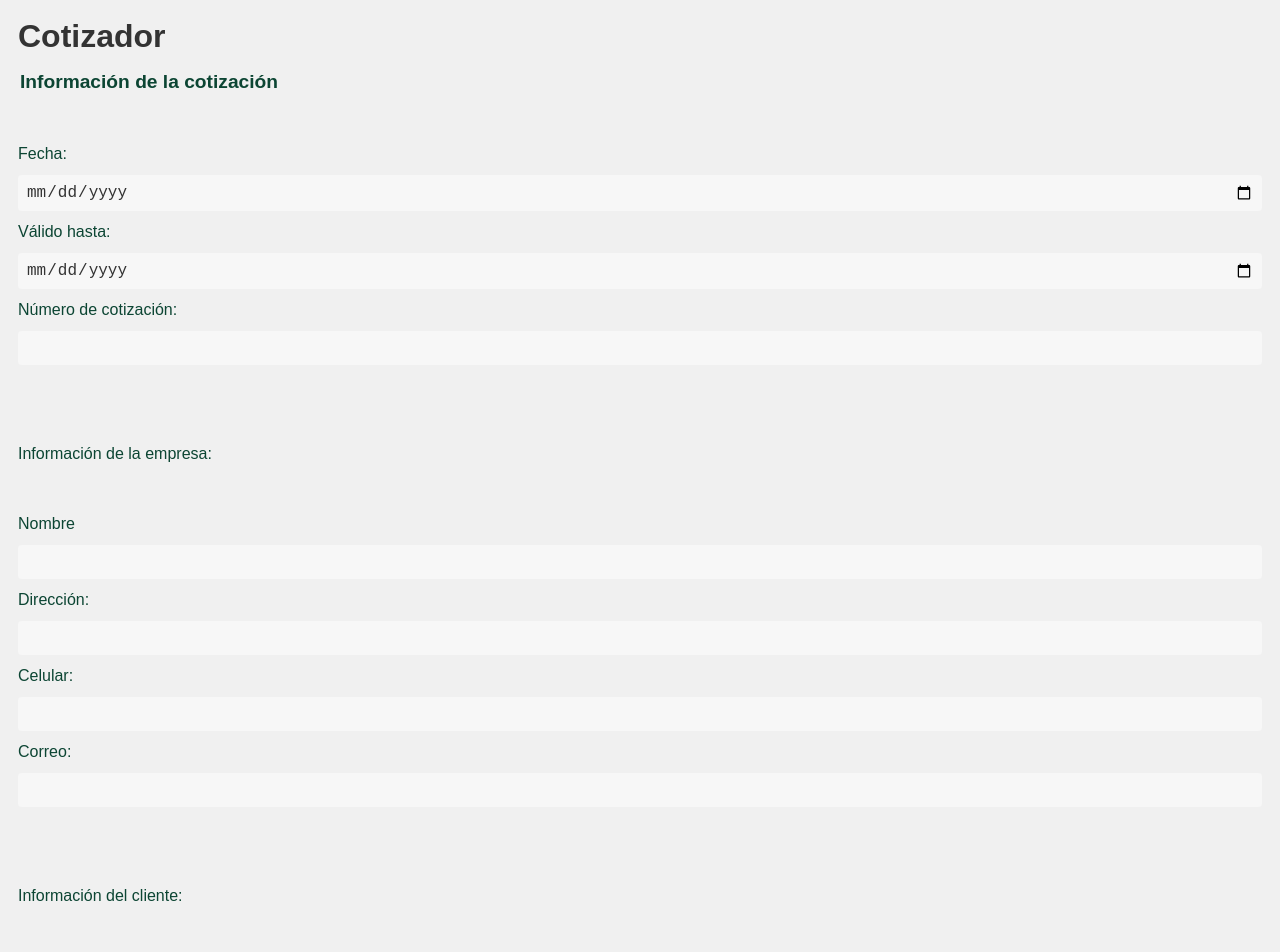
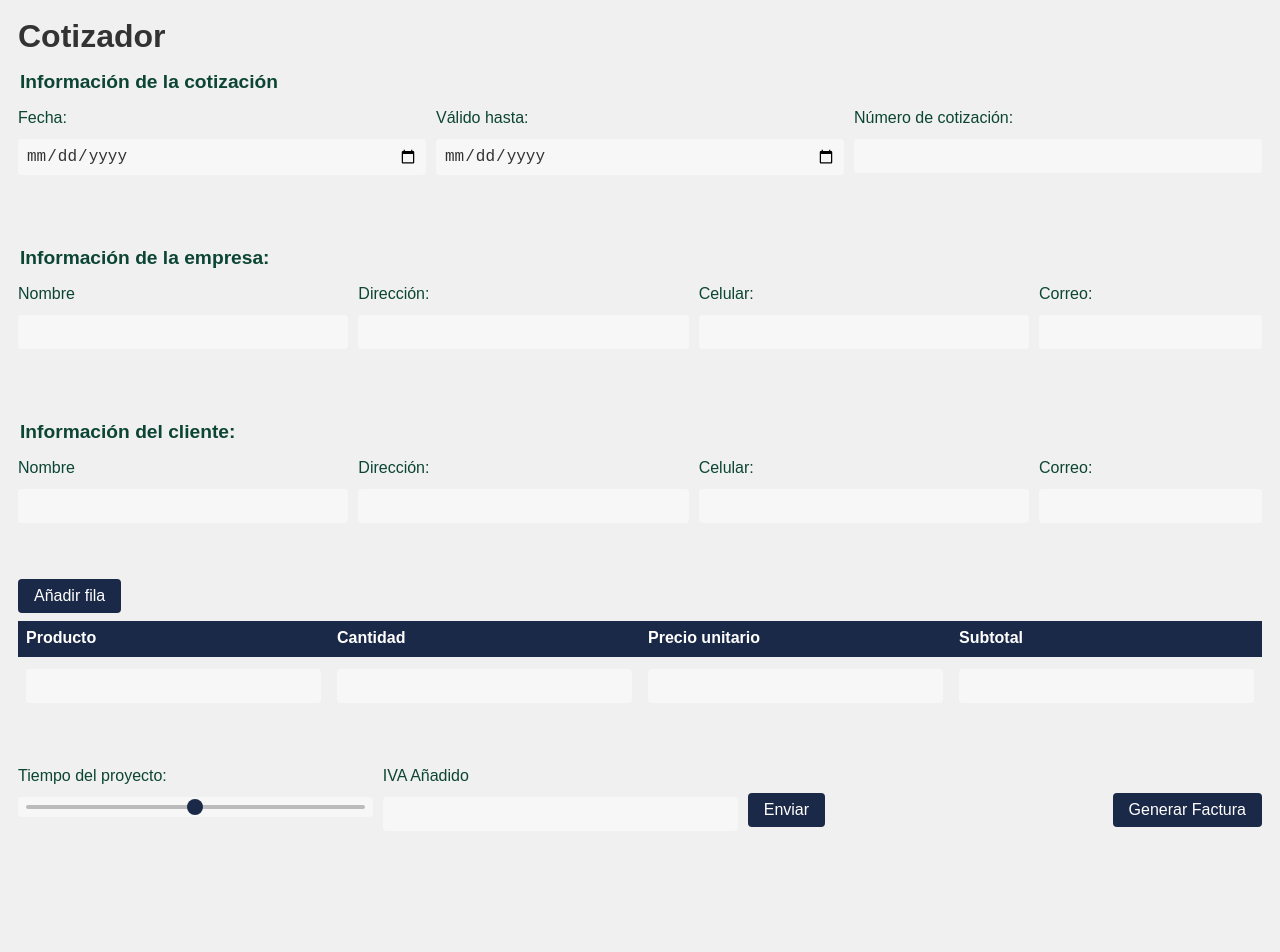
Before and after one commit to nagsdesigner/cotizador-para-empresas, a plain HTML site: page index.html in a window 1280 px wide. Shown: the top 952 px of the page. After the commit the page ends 853 px from the top, so only its background shows below. Drawn offline with Linux system fonts and the light colour scheme.

Commit message:
organizacion del formulario

```diff
--- a/index.html
+++ b/index.html
@@ -9,44 +9,70 @@
      <div id="originalContent">
             <h1>Cotizador</h1>
             <form action="index.html" method="post" id="form">
-
               <fieldset>
                 <legend>Información de la cotización</legend>
-                <br><br>
+                <div class="parent">
+                  <div class="div1">
                     <label for="fecha">Fecha:</label>
                     <input type="date" id="fecha" name="fecha">
+                  </div>
+                  <div class="div2">
                     <label for="valido-hasta">Válido hasta:</label>
                     <input type="date" id="valido-hasta" name="valido-hasta">
+                  </div>
+                  <div class="div3">
                     <label for="numero-cotizacion">Número de cotización:</label>
                     <input type="text" id="numero-cotizacion" name="numero-cotizacion">
+                  </div>
+                </div>
               </fieldset>
               <br><br>
               <fieldset>
-                <label>Información de la empresa:</label>
-                <br><br>
+                <legend>Información de la empresa:</legend>
+                <div class="parent">
+                  <div class="div1">
                     <label for="empresa">Nombre</label>
                     <input type="text" id="nombreEmpresa" name="empresa">
+                  </div>
+                  <div class="div2">
                     <label for="direccion-empresa">Dirección:</label>
                     <input type="text" id="direccion-empresa" name="direccion-empresa">
+                  </div>
+                  <div class="div3">
                     <label for="celular-empresa">Celular:</label>
                     <input type="tel" id="celular-empresa" name="celular-empresa">
+                  </div>
+                  <div class="div4">
                     <label for="correo-empresa">Correo:</label>
                     <input type="email" id="correo-empresa" name="correo-empresa">
+                  </div>
+                </div>
+
               </fieldset>
               <br><br>
               <fieldset>
-                <label>Información del cliente:</label>
-                <br><br>
+                <legend>Información del cliente:</legend>
+                <div class="parent">
+                  <div class="div1">
                     <label for="cliente">Nombre</label>
                     <input type="text" id="nombreCliente" name="cliente">
+                  </div>
+                  <div class="div2">
                     <label for="direccion-cliente">Dirección:</label>
                     <input type="text" id="direccion-cliente" name="direccion-cliente">
+                  </div>
+                  <div class="div3">
                     <label for="celular-cliente">Celular:</label>
                     <input type="tel" id="celular-cliente" name="celular-cliente">
+                  </div>
+                  <div class="div4">
                     <label for="correo-cliente">Correo:</label>
                     <input type="email" id="correo-cliente" name="correo-cliente">
+                  </div>
+                </div>
               </fieldset>
                 <br><br>
+                <button type="button" id="addRow">Añadir fila</button>
                 <table id="services">
                   <tr>
                       <th>Producto</th>
@@ -62,20 +88,27 @@
                 </tr>
 
                 </table>
-                <br>
-                <button type="button" id="addRow">Añadir fila</button>
                 <br><br>
+                <div class="parent">
+                  <div class="div1">
                     <label for="tiempo">Tiempo del proyecto:</label>
                     <input type="range" id="tiempoProyecto" name="tiempo" min="1" max="3">
-                <br><br>
-                <label for="tiempo">IVA Añadido</label>
+                  </div>
+                  <div class="div2">
+                    <label for="valorIva">IVA Añadido</label>
                     <input type="number" id="valorIva" name="valorIva">
-                <br><br>
+                  </div>
+                  <div class="div3">
+                    <label for="enviar">&nbsp;</label>
+                    <input type="submit" value="Enviar" >
+                  </div>
+                  <div class="div4">
+                    <label for="generar">&nbsp;</label>
+                    <input type="submit" value="Generar Factura" onclick="switchBodyOn()">
+                  </div>
+                </div>
                 <!-- <input type="submit" value="Enviar" onclick="replaceContent()"> -->
-                <input type="submit" value="Enviar" >
             </form>
-            <br><br>
-            <input type="submit" value="Generar Factura" onclick="switchBodyOn()">
       </div>
       <div id="result" style="display:none;"></div>
   <script src="script.js"></script>
--- a/styles.css
+++ b/styles.css
@@ -355,3 +355,17 @@ table {
       margin-right: 1rem;
     }
   }
+
+  /* Grid CSS*/
+  .parent {
+    display: grid;
+    grid-template-columns: repeat(3, 1fr);
+    grid-template-rows: 1fr;
+    grid-column-gap: 10px;
+    grid-row-gap: 0px;
+    }
+
+    .div1 { grid-area: 1 / 1 / 2 / 2; }
+    .div2 { grid-area: 1 / 2 / 2 / 3; }
+    .div3 { grid-area: 1 / 3 / 2 / 4; }
+    .div4 { grid-area: 1 / 4 / 2 / 5; }
```
Lines whose indentation alone changed are shown as unchanged.
